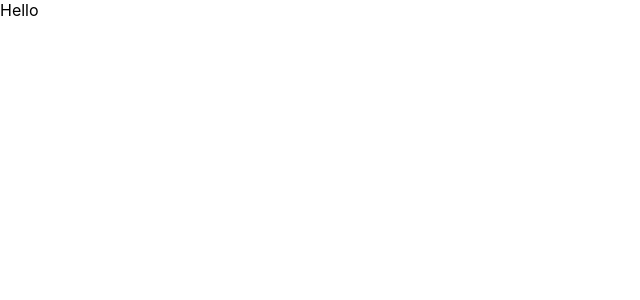
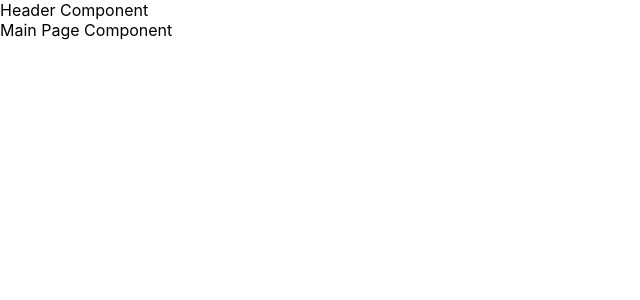
Before and after one commit to sabbir-anwar/ecommerce-mern, a React (Create React App) app in the folder client/: page / in a window 1280 px wide. Shown: the top 300 px of the page, without its empty margins (0-640 px from the left). Built offline with nearby package versions, Linux system fonts and the light colour scheme.

Commit message:
header | main page added

```diff
--- a/client/src/App.js
+++ b/client/src/App.js
@@ -1,7 +1,20 @@
 import React from "react";
+import { BrowserRouter as Router } from "react-router-dom";
+import { DataProvider } from "./GlobalState";
+import Header from './components/headers/Header'
+import MainPages from './components/mainpages/Pages'
 
 function App() {
-  return <div className="App">Hello</div>;
+  return (
+    <DataProvider>
+      <Router>
+        <div className="App">
+          <Header />
+          <MainPages />
+        </div>
+      </Router>
+    </DataProvider>
+  );
 }
 
 export default App;
--- /dev/null
+++ b/client/src/GlobalState.js
@@ -0,0 +1,11 @@
+import React, {createContext, useState} from 'react'
+
+export const GlobalState = createContext()
+
+export const DataProvider = ({children}) => {
+  return (
+    <GlobalState.Provider value={"value"}>
+      {children}
+    </GlobalState.Provider>
+  )
+}
--- /dev/null
+++ b/client/src/components/headers/Header.js
@@ -0,0 +1,11 @@
+import React from 'react'
+
+function Header() {
+  return (
+    <div>
+      Header Component
+    </div>
+  )
+}
+
+export default Header
--- /dev/null
+++ b/client/src/components/mainpages/Pages.js
@@ -0,0 +1,11 @@
+import React from 'react'
+
+function Pages() {
+  return (
+    <div>
+      Main Page Component
+    </div>
+  )
+}
+
+export default Pages
```
